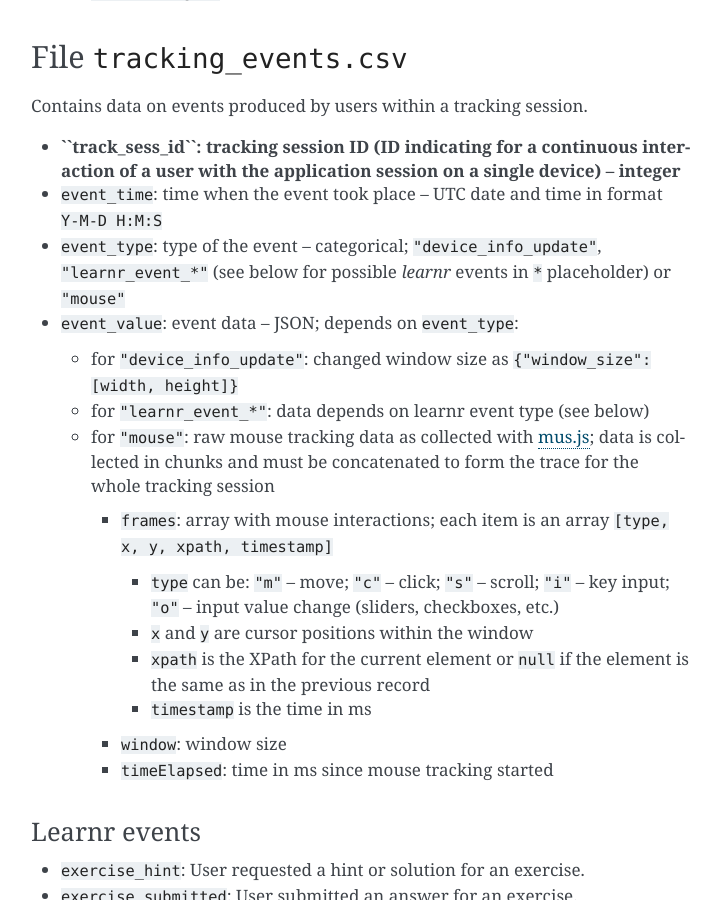
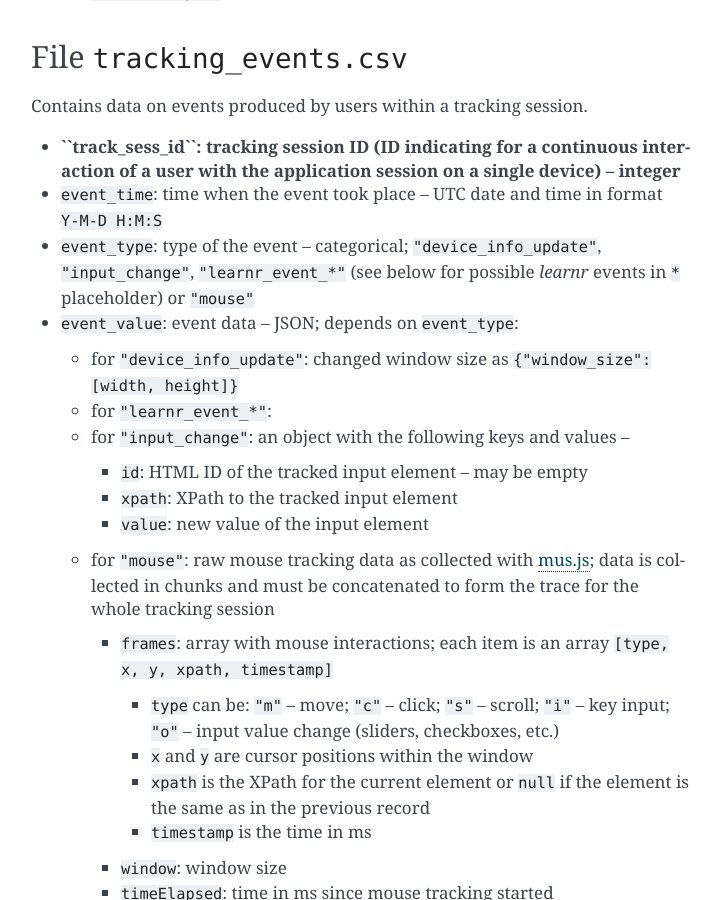
Before and after one commit to IFAFMultiLA/webapi, a Sphinx documentation site: the page built from docs/source/codebook.rst, in a window 1280 px wide and 900 px high, scrolled down 1340 px. Shown: the whole window, without its empty margins (389-1110 px from the left). Built offline with Sphinx 7.4.7, drawn with Linux system fonts in a browser that asks for light colours.

Commit message:
codebook and docs update for tracking inputs

```diff
--- a/docs/source/clientserver.rst
+++ b/docs/source/clientserver.rst
@@ -51,6 +51,7 @@ Application configuration
       "js": [<additional JavaScript files to load>],
       "css": [<additional CSS files to load>],
       "tracking": {
-        "mouse": <bool>  # enable/disable mouse tracking w/ mus.js
+        "mouse": <bool>,  # enable/disable mouse tracking w/ mus.js
+        "inputs": <bool>  # enable/disable tracking of input changes
       }
     }
--- a/docs/source/codebook.rst
+++ b/docs/source/codebook.rst
@@ -72,14 +72,21 @@ Contains data on events produced by users within a tracking session.
 -  ``event_time``: time when the event took place – UTC date and time in
    format ``Y-M-D H:M:S``
 -  ``event_type``: type of the event – categorical;
-   ``"device_info_update"``, ``"learnr_event_*"`` (see below for
-   possible *learnr* events in ``*`` placeholder) or ``"mouse"``
+   ``"device_info_update"``, ``"input_change"``, ``"learnr_event_*"``
+   (see below for possible *learnr* events in ``*`` placeholder) or
+   ``"mouse"``
 -  ``event_value``: event data – JSON; depends on ``event_type``:
 
    -  for ``"device_info_update"``: changed window size as
       ``{"window_size": [width, height]}``
-   -  for ``"learnr_event_*"``: data depends on learnr event type (see
-      below)
+   -  for ``"learnr_event_*"``:
+   -  for ``"input_change"``: an object with the following keys and
+      values –
+
+      - ``id``: HTML ID of the tracked input element – may be empty
+      - ``xpath``: XPath to the tracked input element
+      - ``value``: new value of the input element
+
    -  for ``"mouse"``: raw mouse tracking data as collected with
       `mus.js <https://github.com/ineventapp/musjs>`_; data is
       collected in chunks and must be concatenated to form the trace for
```
Also changed, not shown: 7 other files.
